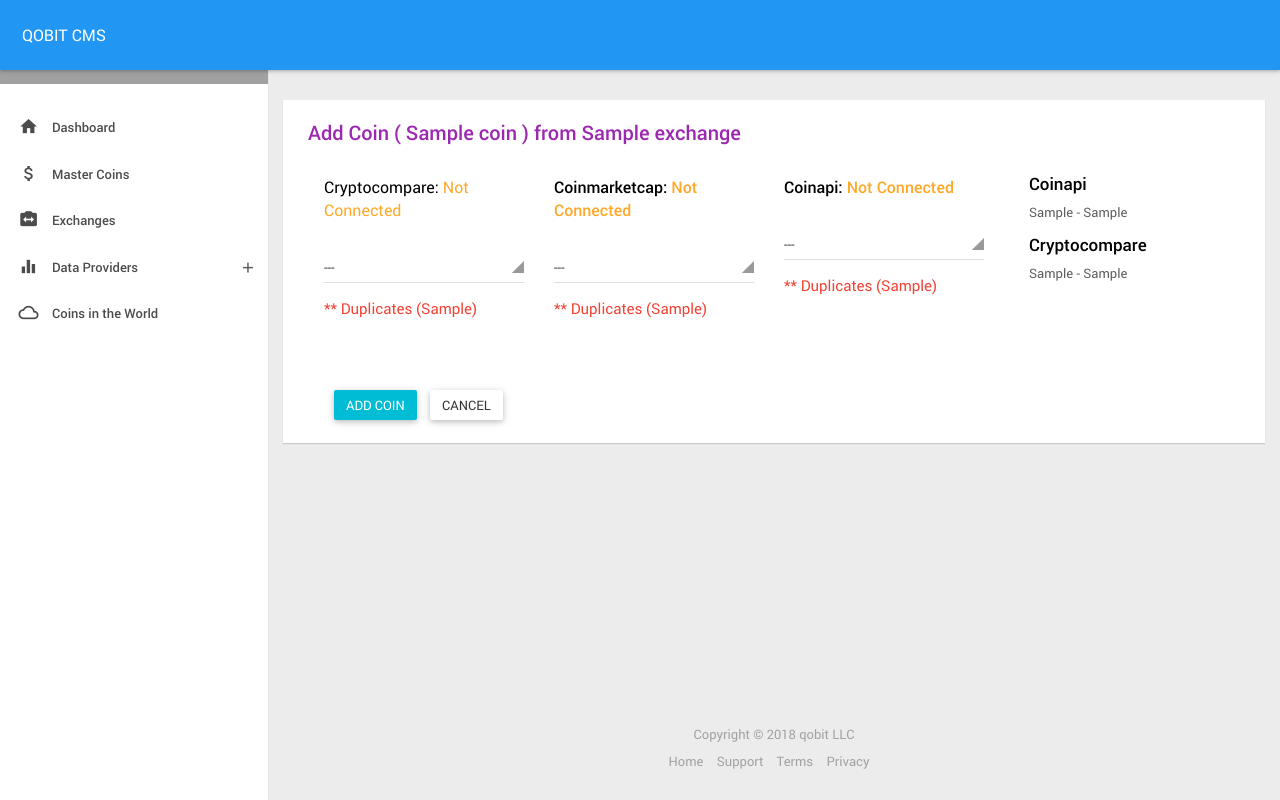
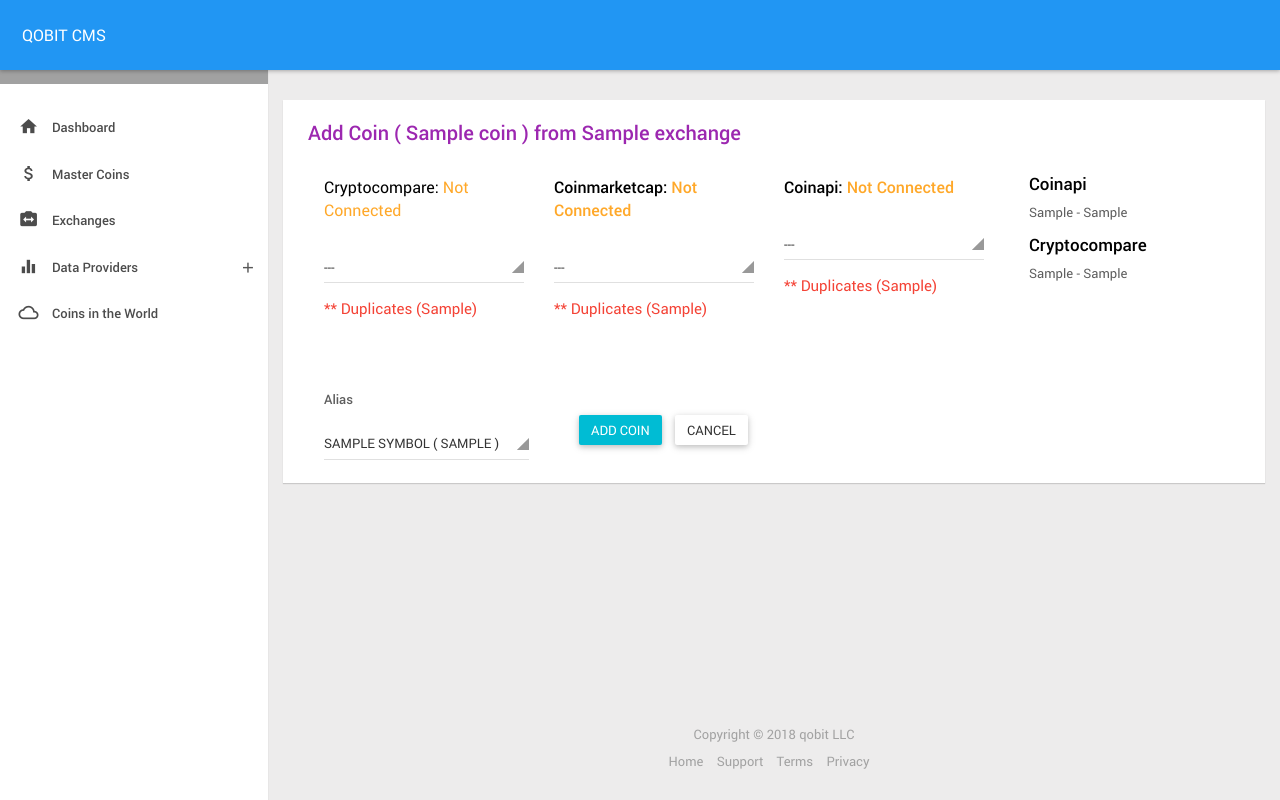
Before and after one commit to yonadav-labs/cryptocurrency-cms, a Django app: template templates/add_coin.html in a window 1280 px wide. Run offline with Django 3.2, Linux system fonts and the light colour scheme; the template is opened without the code that fills it: most values are stand-ins (such as "Sample title", 1, 10 or a date in 2020); some libraries are stand-ins or nearby versions.

Commit message:
add alias logic

```diff
--- a/general/views.py
+++ b/general/views.py
@@ -128,17 +128,21 @@ def add_coin(request, coin, exchange):
     cmcd_coins = ', '.join(cmcd_coins) if len(cmcd_coins) > 1 else ''
     cpd_coins = [ii.symbol for ii in CoinapiCoin.objects.filter(symbol__startswith=coin__)]
     cpd_coins = ', '.join(cpd_coins) if len(cpd_coins) > 1 else ''
+    coins = MasterCoin.objects.all().order_by('symbol')
 
     if request.method == 'POST':
         cc = request.POST.get('cc_coin') or None
         cmc = request.POST.get('cmc_coin') or None
         cp = request.POST.get('cp_coin') or None
+        alias = request.POST.get('alias') or None
         cc_name = CryptocompareCoin.objects.get(id=cc).name if cc else ''
+
         coin = MasterCoin(cryptocompare=cc,
                           coinmarketcap=cmc,
                           coinapi=cp,
                           cryptocompare_name=cc_name,
                           symbol=coin,
+                          alias_id=alias,
                           supported=True,
                           is_master=True,
                           is_trading=True)
@@ -161,11 +165,13 @@ def attach_coin(request, coin):
     cmcd_coins = ', '.join(cmcd_coins) if len(cmcd_coins) > 1 else ''
     cpd_coins = [ii.symbol for ii in CoinapiCoin.objects.filter(symbol__startswith=coin__)]
     cpd_coins = ', '.join(cpd_coins) if len(cpd_coins) > 1 else ''
+    coins = MasterCoin.objects.all().order_by('symbol')
 
     if request.method == 'POST':
         coin.cryptocompare = request.POST.get('cc_coin') or None
         coin.coinmarketcap = request.POST.get('cmc_coin') or None
         coin.coinapi = request.POST.get('cp_coin') or None
+        coin.alias_id = request.POST.get('alias') or None
         if coin.cryptocompare:
             coin.cryptocompare_name = CryptocompareCoin.objects.get(id=coin.cryptocompare).name
         coin.save()
--- a/templates/add_coin.html
+++ b/templates/add_coin.html
@@ -109,8 +109,19 @@
                                 </p>
                             </div>
                             <div class="col-sm-12 p-t-25">
-                                <button class="btn btn-info waves-effect m-l-10">Add Coin</button>
-                                <a class="btn btn-default waves-effect m-l-10" href="#" onclick="javascript: window.history.back();">Cancel</a>
+                                <div class="col-md-4 p-0 p-r-15">
+                                    <label>Alias</label>
+                                    <select class="selectpicker m-t-15" data-live-search="true" name="alias">
+                                        <option value="">---</option>
+                                        {% for ii in coins %}
+                                            <option {% if ii.id == coin.alias_id %} selected {% endif %} value="{{ ii.id }}">{{ ii.symbol }} ( {{ ii.original_symbol }} )</option>
+                                        {% endfor %}
+                                    </select>
+                                </div>
+                                <div class="col-md-8 p-l-25 p-t-25">
+                                    <button class="btn btn-info waves-effect m-l-10">Add Coin</button>
+                                    <a class="btn btn-default waves-effect m-l-10" href="#" onclick="javascript: window.history.back();">Cancel</a>
+                                </div>
                             </div>
                         </form>
                     </div>
```
